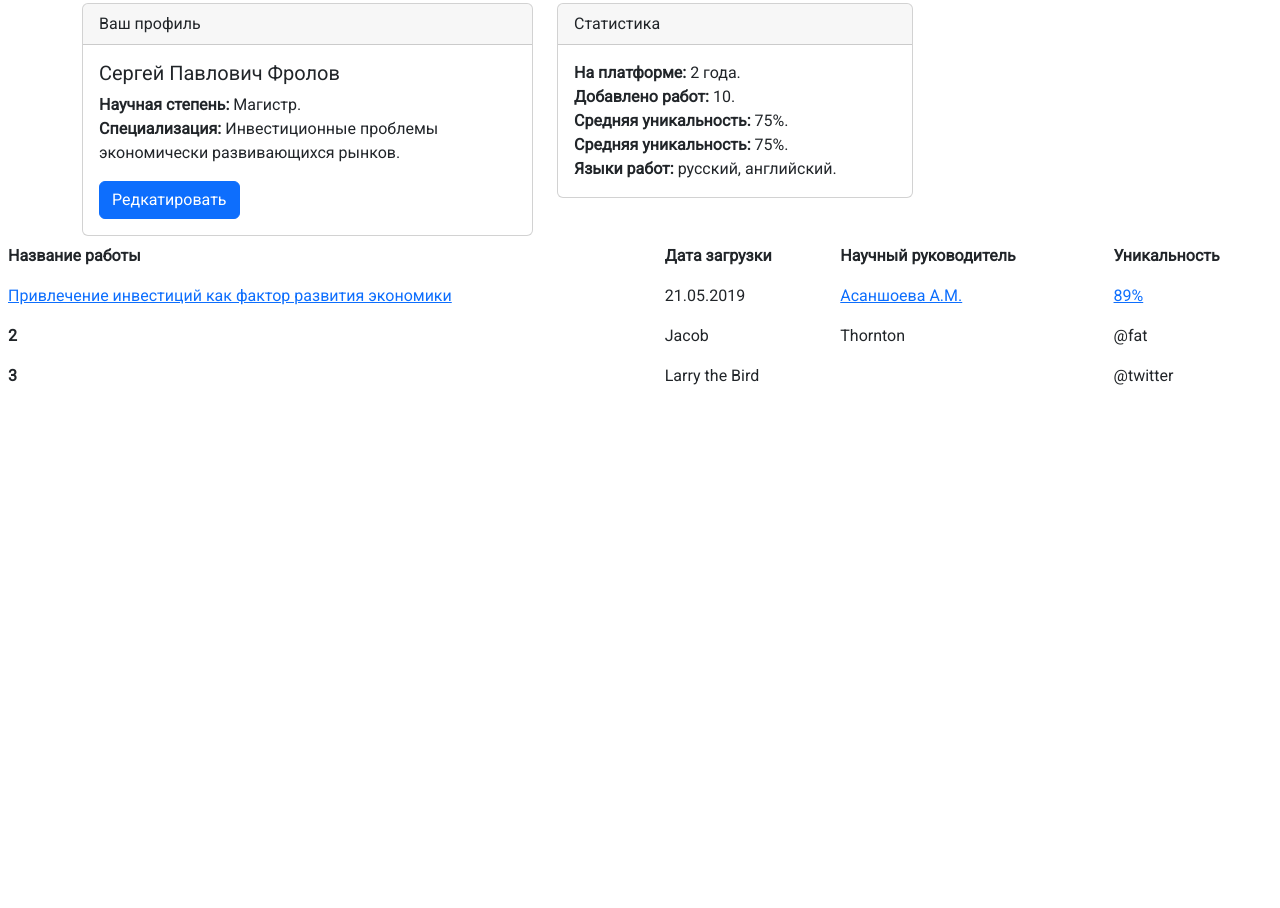
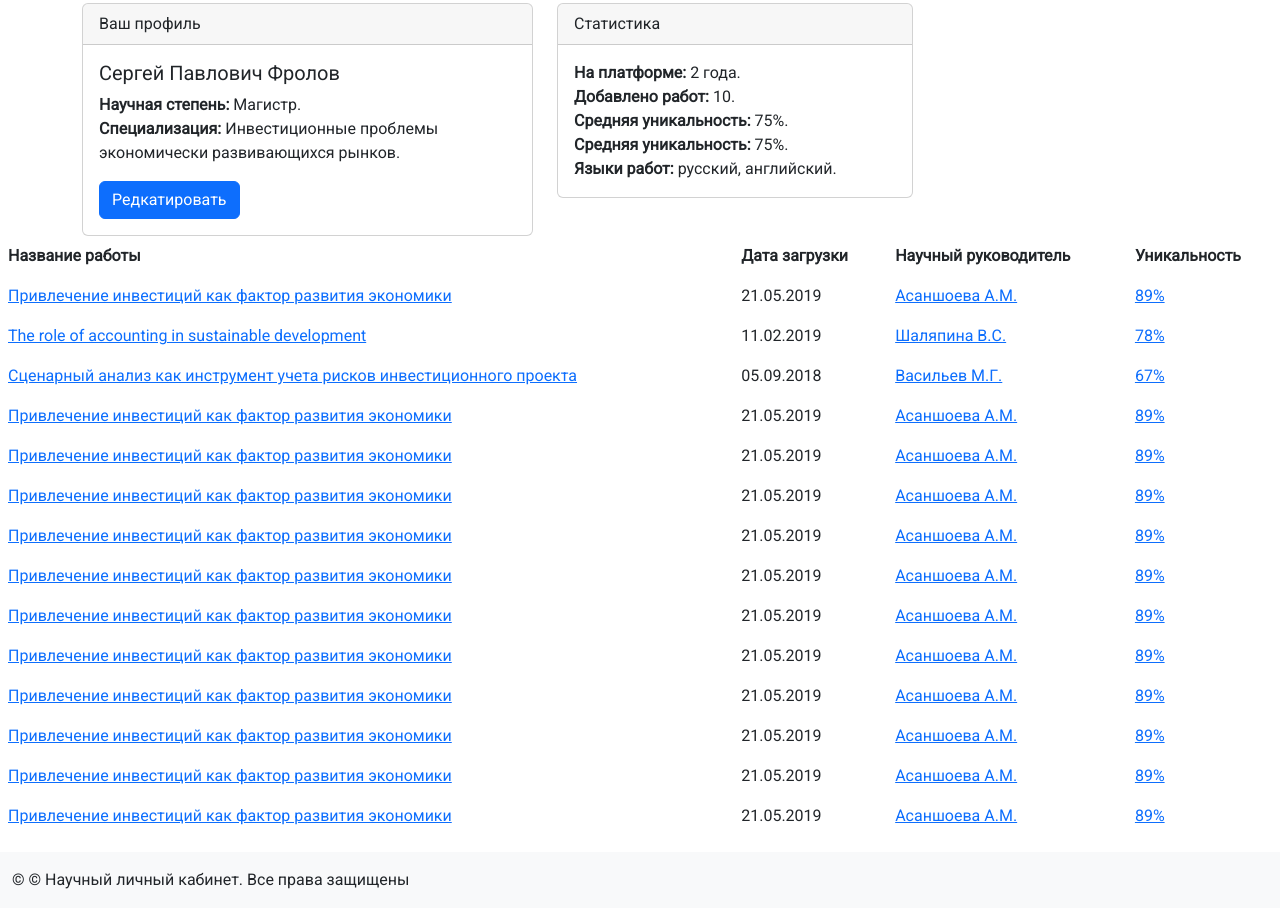
Before and after one commit to Gorbunova89/-Stepik, a plain HTML site: page index.html in a window 1280 px wide. Shown: the part 336-1244 px from the top of the page. Before the commit the page ends 800 px from the top, so only its background shows below. Drawn offline with nearby package versions, Linux system fonts and the light colour scheme.

Commit message:
сделала футер

```diff
--- a/index.html
+++ b/index.html
@@ -110,23 +110,95 @@
                     <td><a href="links" href="3">89%</a></td>
                 </tr>
                 <tr>
-                <th scope="row">2</th>
-                <td>Jacob</td>
-                <td>Thornton</td>
-                <td>@fat</td>
+                    <td><a class="links" href="1">The role of accounting in sustainable development</a></td>
+                    <td>11.02.2019</td>
+                    <td><a href="links" href="2">Шаляпина В.С.</a></td>
+                    <td><a href="links" href="3">78%</a></td>
                 </tr>
                 <tr>
-                <th scope="row">3</th>
-                <td colspan="2">Larry the Bird</td>
-                <td>@twitter</td>
+                    <td><a class="links" href="1">Сценарный анализ как инструмент учета рисков инвестиционного
+                            проекта</a></td>
+                    <td>05.09.2018</td>
+                    <td><a href="links" href="2">Васильев М.Г.</a></td>
+                    <td><a href="links" href="3">67%</a></td>
+                </tr>
+                <tr>
+                    <td><a class="links" href="1">Привлечение инвестиций как фактор развития экономики</a></td>
+                    <td>21.05.2019</td>
+                    <td><a href="links" href="2">Асаншоева А.М.</a></td>
+                    <td><a href="links" href="3">89%</a></td>
+                </tr>
+                <tr>
+                    <td><a class="links" href="1">Привлечение инвестиций как фактор развития экономики</a></td>
+                    <td>21.05.2019</td>
+                    <td><a href="links" href="2">Асаншоева А.М.</a></td>
+                    <td><a href="links" href="3">89%</a></td>
+                </tr>
+                <tr>
+                    <td><a class="links" href="1">Привлечение инвестиций как фактор развития экономики</a></td>
+                    <td>21.05.2019</td>
+                    <td><a href="links" href="2">Асаншоева А.М.</a></td>
+                    <td><a href="links" href="3">89%</a></td>
+                </tr>
+                <tr>
+                    <td><a class="links" href="1">Привлечение инвестиций как фактор развития экономики</a></td>
+                    <td>21.05.2019</td>
+                    <td><a href="links" href="2">Асаншоева А.М.</a></td>
+                    <td><a href="links" href="3">89%</a></td>
+                </tr>
+                <tr>
+                    <td><a class="links" href="1">Привлечение инвестиций как фактор развития экономики</a></td>
+                    <td>21.05.2019</td>
+                    <td><a href="links" href="2">Асаншоева А.М.</a></td>
+                    <td><a href="links" href="3">89%</a></td>
+                </tr>
+                <tr>
+                    <td><a class="links" href="1">Привлечение инвестиций как фактор развития экономики</a></td>
+                    <td>21.05.2019</td>
+                    <td><a href="links" href="2">Асаншоева А.М.</a></td>
+                    <td><a href="links" href="3">89%</a></td>
+                </tr>
+                <tr>
+                    <td><a class="links" href="1">Привлечение инвестиций как фактор развития экономики</a></td>
+                    <td>21.05.2019</td>
+                    <td><a href="links" href="2">Асаншоева А.М.</a></td>
+                    <td><a href="links" href="3">89%</a></td>
+                </tr>
+                <tr>
+                    <td><a class="links" href="1">Привлечение инвестиций как фактор развития экономики</a></td>
+                    <td>21.05.2019</td>
+                    <td><a href="links" href="2">Асаншоева А.М.</a></td>
+                    <td><a href="links" href="3">89%</a></td>
+                </tr>
+                <tr>
+                    <td><a class="links" href="1">Привлечение инвестиций как фактор развития экономики</a></td>
+                    <td>21.05.2019</td>
+                    <td><a href="links" href="2">Асаншоева А.М.</a></td>
+                    <td><a href="links" href="3">89%</a></td>
+                </tr>
+                <tr>
+                    <td><a class="links" href="1">Привлечение инвестиций как фактор развития экономики</a></td>
+                    <td>21.05.2019</td>
+                    <td><a href="links" href="2">Асаншоева А.М.</a></td>
+                    <td><a href="links" href="3">89%</a></td>
+                </tr>
+                <tr>
+                    <td><a class="links" href="1">Привлечение инвестиций как фактор развития экономики</a></td>
+                    <td>21.05.2019</td>
+                    <td><a href="links" href="2">Асаншоева А.М.</a></td>
+                    <td><a href="links" href="3">89%</a></td>
                 </tr>
             </tbody>
         </table>
 
     </main>
-
-    <footer>
-
+    <!-- отступы сверху и снизу от текста padding-top padding-botom -->
+    <footer class="container-fluid pt-3 pb-3 bg-light">
+        <div class="row">
+            <div class="col-lg-5 col-md-7 col-xs-5">
+                <p class="mb-0">© &#169; Научный личный кабинет. Все права защищены</p>
+            </div>
+        </div>
     </footer>
 
 
```
Lines whose indentation alone changed are shown as unchanged.
